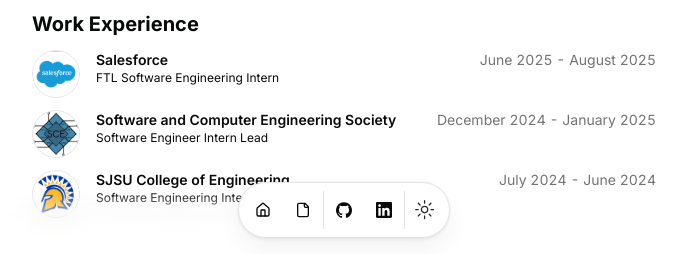
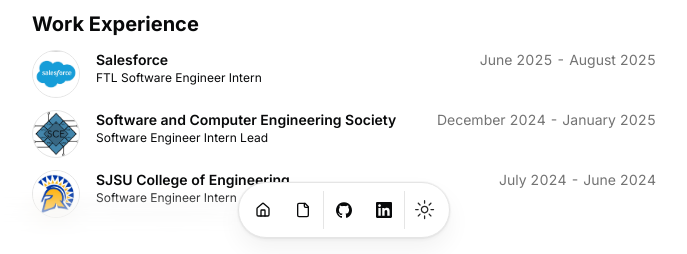
Before and after one commit to iOliver678/Oliver-Portfolio, a Next.js app: page / in a window 1280 px wide. Shown: the part 546-800 px from the top of the page, without its empty margins (296-983 px from the left). Built offline with nearby package versions, Linux system fonts and the light colour scheme.

Commit message:
fixed wording

```diff
--- a/src/data/resume.tsx
+++ b/src/data/resume.tsx
@@ -61,12 +61,12 @@
       badges: [],
       href: "https://salesforce.com",
       location: "San Francisco, CA",
-      title: "FTL Software Engineering Intern",
+      title: "FTL Software Engineer Intern",
       logoUrl: "/salesforce_logo.png",
       start: "June 2025",
       end: "August 2025",
       description:
-        "Upcoming internship with Salesforce x CodePath Futureforce Tech Launchpad. Will be working on a project with the Salesforce team to help them build a new product.",
+        "Upcoming internship with Salesforce x CodePath Futureforce Tech Launchpad.",
     },
     {
       company: "Software and Computer Engineering Society",
@@ -85,7 +85,7 @@
       href: "https://sjsu.edu",
       badges: [],
       location: "San Jose, CA",
-      title: "Software Engineering Intern",
+      title: "Software Engineer Intern",
       logoUrl: "/sjsu.png",
       start: "July 2024",
       end: "June 2024",
```
